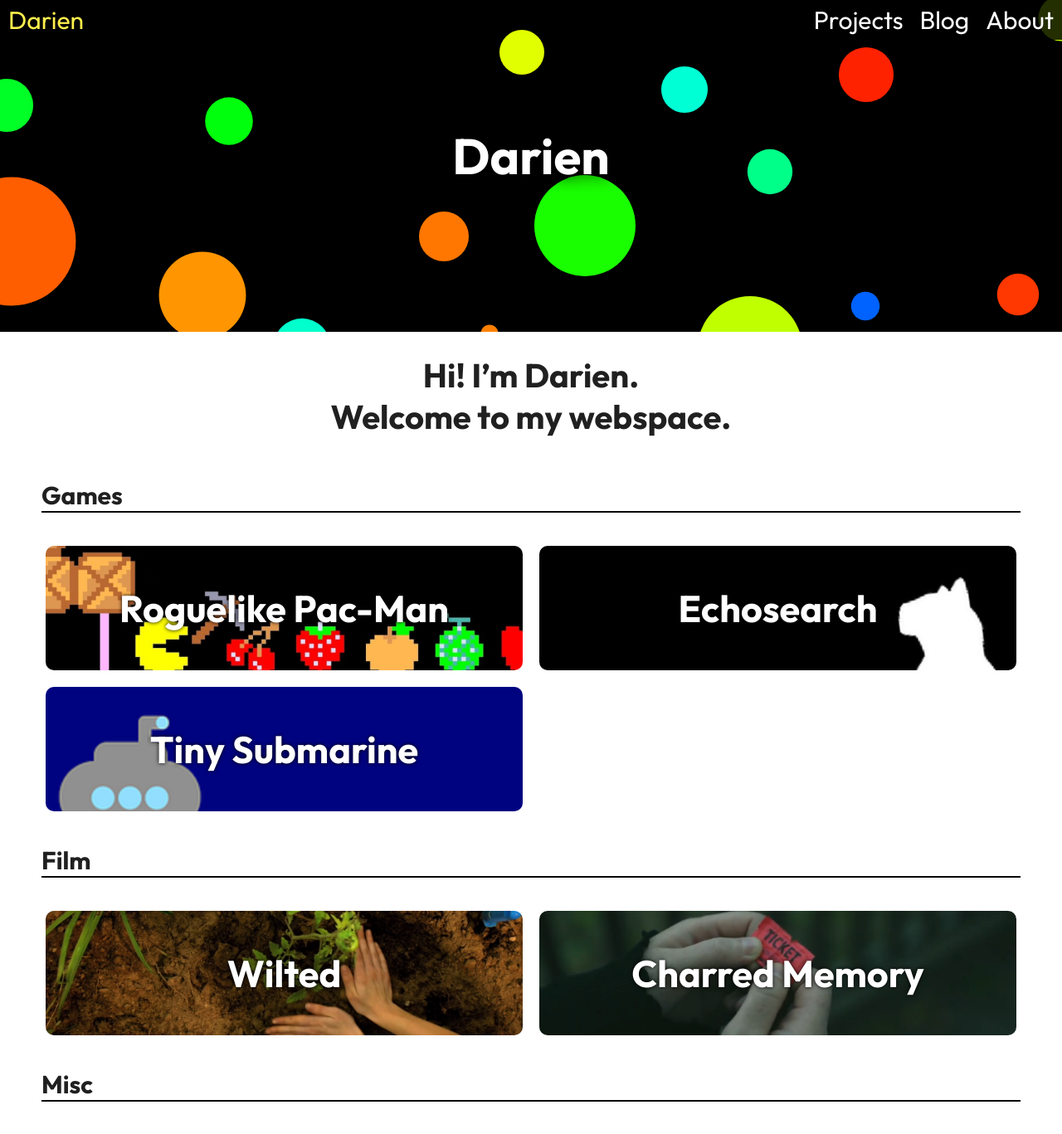
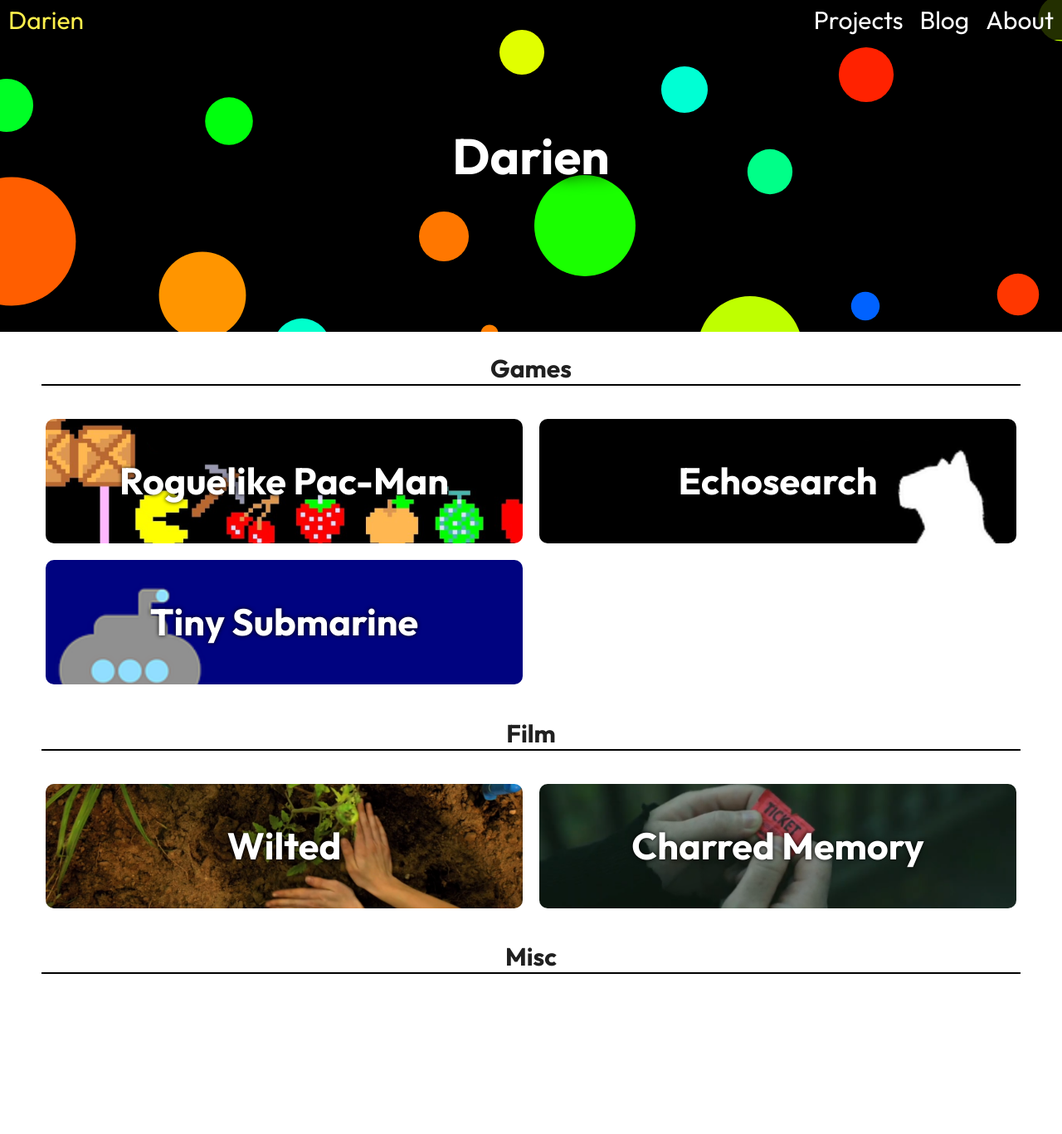
Before and after one commit to darienyoder/darien.ink, a Jekyll site: the page built from index.md, in a window 1280 px wide and 1373 px high. Shown: the top 1367 px of the window at 83% size. Built offline with Jekyll 4.4.1, drawn with Linux system fonts in a browser that asks for light colours.

Commit message:
Removed homepage text

```diff
--- a/_includes/navigation.html
+++ b/_includes/navigation.html
@@ -15,7 +15,7 @@
 >
 {% else %}
 <a
-        href="{{ item.link }}">{{ item.name }}</a
+    href="{{ item.link }}">{{ item.name }}</a
 >
 {% endif %}
 {% endfor %}
--- a/_sass/main.scss
+++ b/_sass/main.scss
@@ -205,7 +205,7 @@ h1, h2 {
 .list-break {
     grid-column-start: 1;
     grid-column-end: 1;
-    text-align: left;
+    text-align: center;
     border-bottom: solid 2px black;
 }
 
--- a/index.md
+++ b/index.md
@@ -2,5 +2,3 @@
 layout: home
 title: Darien
 ---
-
-# Hi! I'm Darien. <br> Welcome to my webspace.
```
